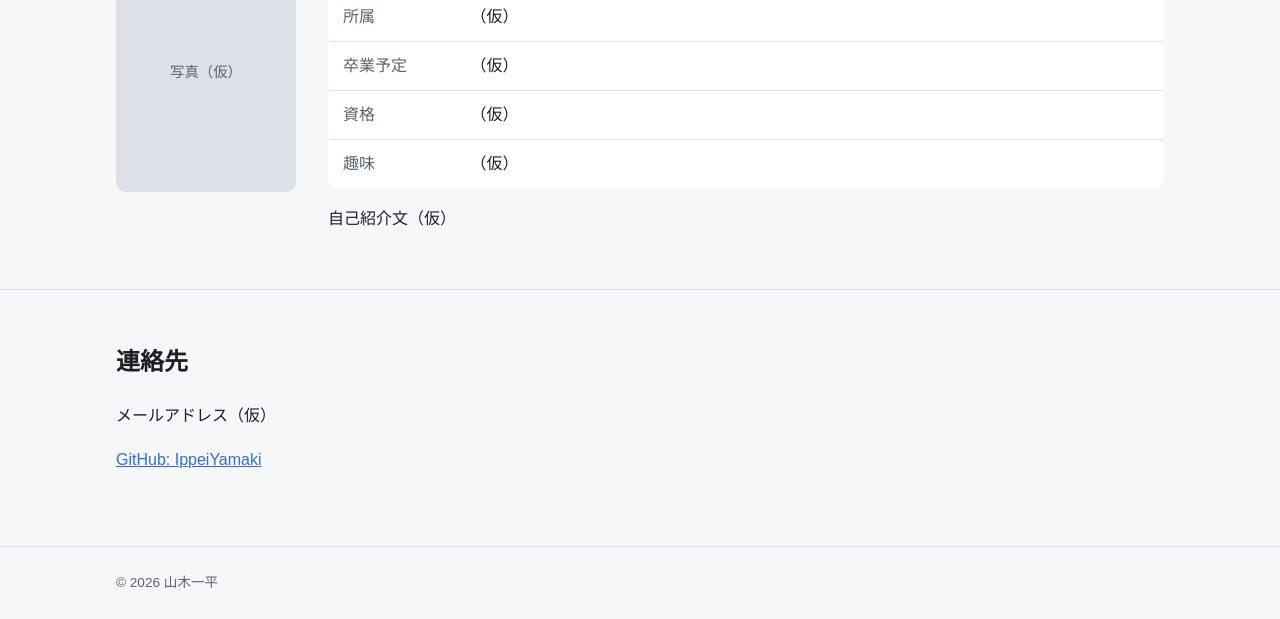
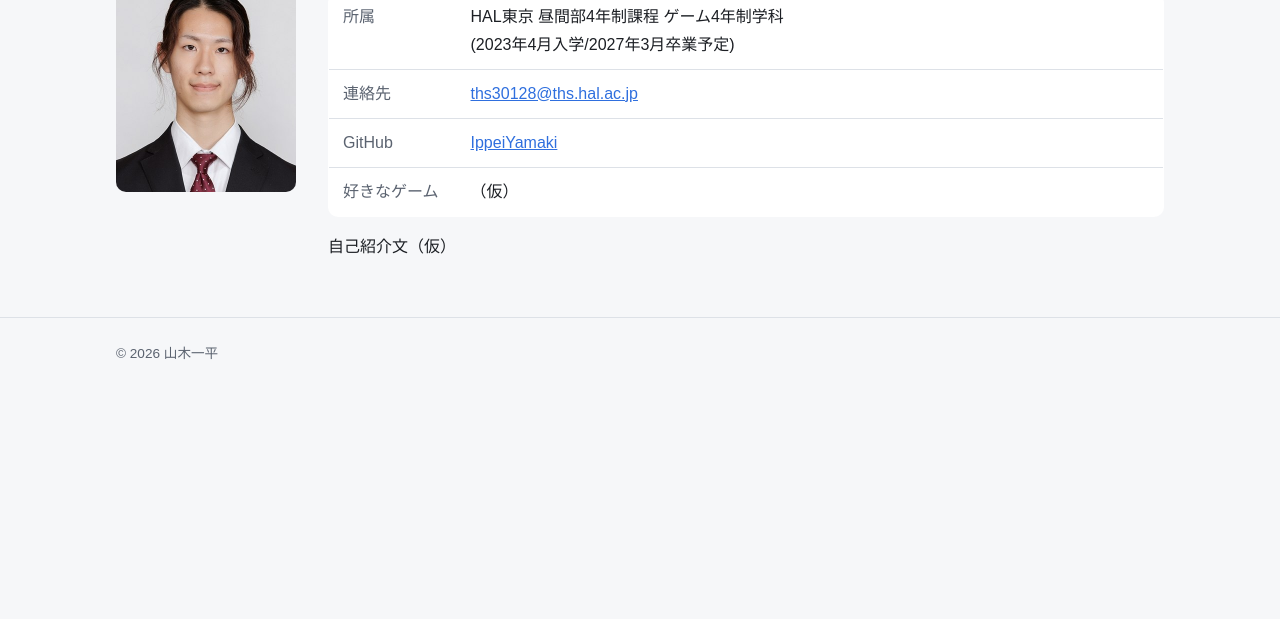
Before and after one commit to IppeiYamaki/IppeiYamaki.github.io, a plain HTML site: page index.html in a window 1280 px wide. Shown: the part 1356-1975 px from the top of the page. After the commit the page ends 1745 px from the top, so only its background shows below. Drawn offline with Linux system fonts and the light colour scheme.

Commit message:
プロフィールを更新

```diff
--- a/css/style.css
+++ b/css/style.css
@@ -191,6 +191,7 @@ section[id] {
 
 .profile-photo {
   width: 100%;
+  height: auto;
   aspect-ratio: 3 / 4;
   object-fit: cover;
   border-radius: var(--radius);
@@ -323,6 +324,15 @@ section[id] {
   vertical-align: top;
 }
 
+.info-table td {
+  overflow-wrap: anywhere;
+}
+
+/* なるべく途中で折り返さないまとまり */
+.keep {
+  display: inline-block;
+}
+
 .info-table th {
   width: 8em;
   color: var(--muted);
--- a/index.html
+++ b/index.html
@@ -16,7 +16,6 @@
         <a href="#works">作品</a>
         <a href="#skills">スキル</a>
         <a href="#profile">プロフィール</a>
-        <a href="#contact">連絡先</a>
       </nav>
     </div>
   </header>
@@ -116,26 +115,18 @@
       <div class="container">
         <h2 class="section-title">プロフィール</h2>
         <div class="profile">
-          <div class="profile-photo placeholder">写真（仮）</div>
+          <img class="profile-photo" src="images/profile.jpg" alt="山木一平" width="360" height="480">
           <div class="profile-body">
             <p class="profile-name">山木一平</p>
             <table class="info-table">
-              <tr><th>所属</th><td>（仮）</td></tr>
-              <tr><th>卒業予定</th><td>（仮）</td></tr>
-              <tr><th>資格</th><td>（仮）</td></tr>
-              <tr><th>趣味</th><td>（仮）</td></tr>
+              <tr><th>所属</th><td><span class="keep">HAL東京 昼間部4年制課程</span> <span class="keep">ゲーム4年制学科</span><br><span class="keep">(2023年4月入学/</span><span class="keep">2027年3月卒業予定)</span></td></tr>
+              <tr><th>連絡先</th><td><a href="mailto:ths30128@ths.hal.ac.jp">ths30128@ths.hal.ac.jp</a></td></tr>
+              <tr><th>GitHub</th><td><a href="https://github.com/IppeiYamaki" target="_blank" rel="noopener">IppeiYamaki</a></td></tr>
+              <tr><th>好きなゲーム</th><td>（仮）</td></tr>
             </table>
             <p>自己紹介文（仮）</p>
           </div>
         </div>
-      </div>
-    </section>
-
-    <section id="contact">
-      <div class="container">
-        <h2 class="section-title">連絡先</h2>
-        <p>メールアドレス（仮）</p>
-        <p><a href="https://github.com/IppeiYamaki" target="_blank" rel="noopener">GitHub: IppeiYamaki</a></p>
       </div>
     </section>
 
```
Also changed, not shown: works/work01.html (+0 -1 lines), works/work02.html (+0 -1 lines), works/work03.html (+0 -1 lines), images/profile.jpg (added), 2 other files.
